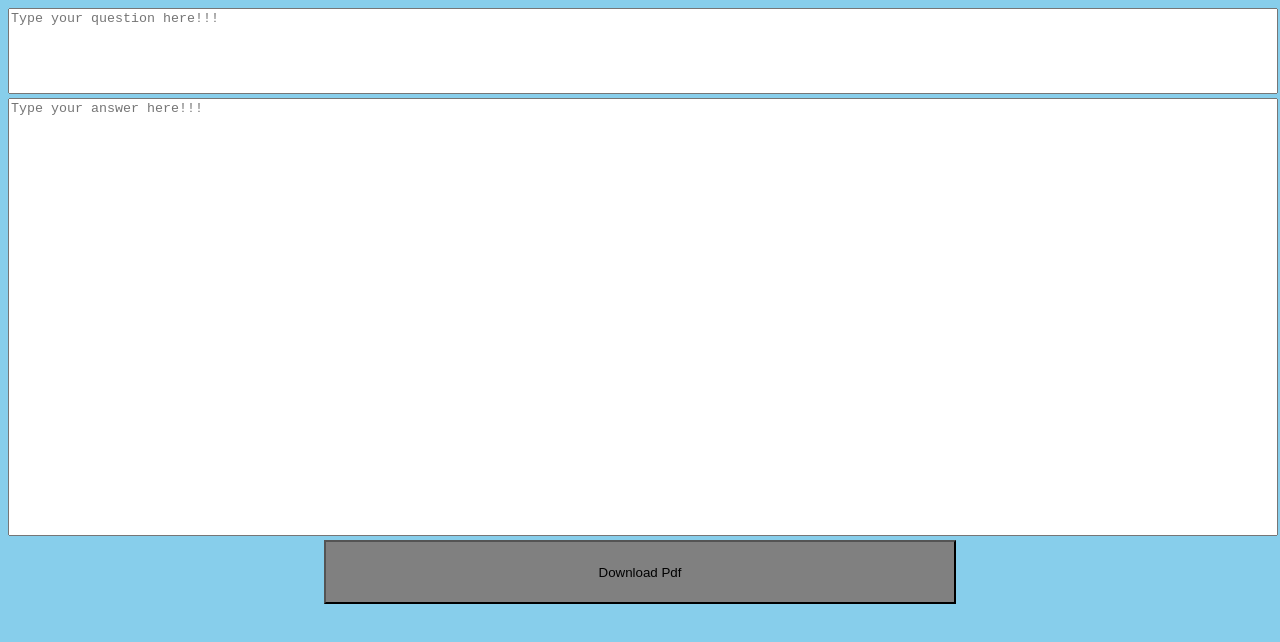
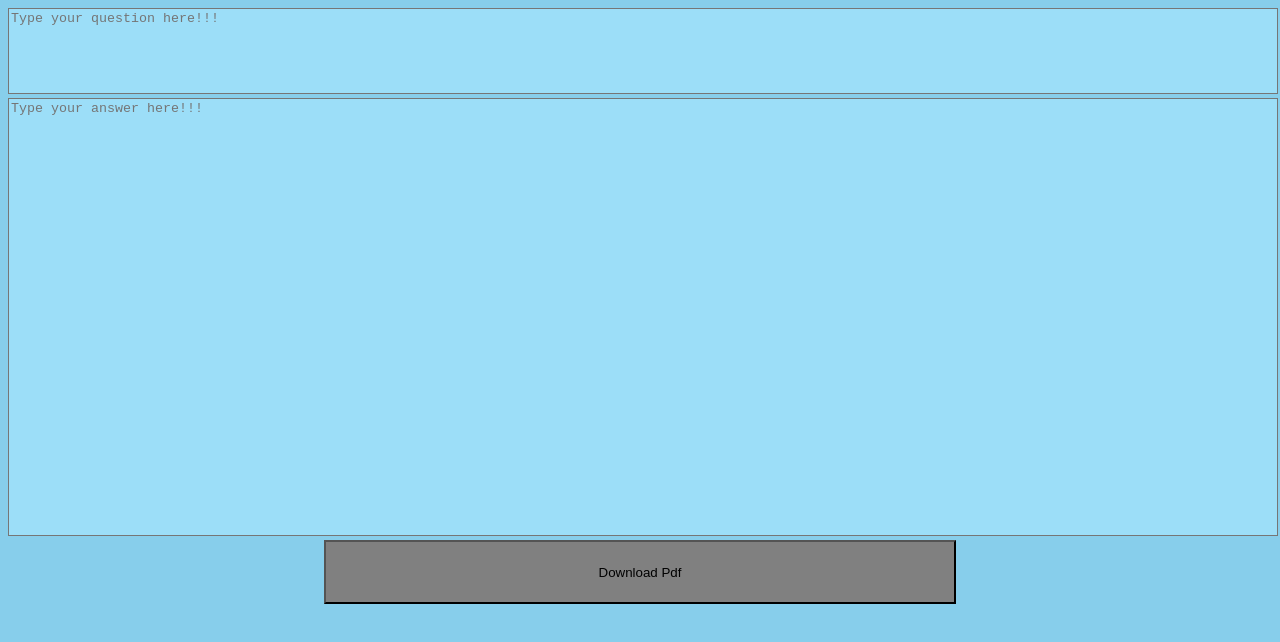
Before and after one commit to aman5062/pdfmaker, a plain HTML site: page index.html in a window 1280 px wide. Drawn offline with Linux system fonts and the light colour scheme.

Commit message:
Update index.html

```diff
--- a/index.html
+++ b/index.html
@@ -37,6 +37,7 @@
                 resize: none;
                 width: 100%;
                 height: 5rem;
+                background-color: rgb(156, 222, 248);
             }
             #ans_bar{
                 height: 27rem;
```
